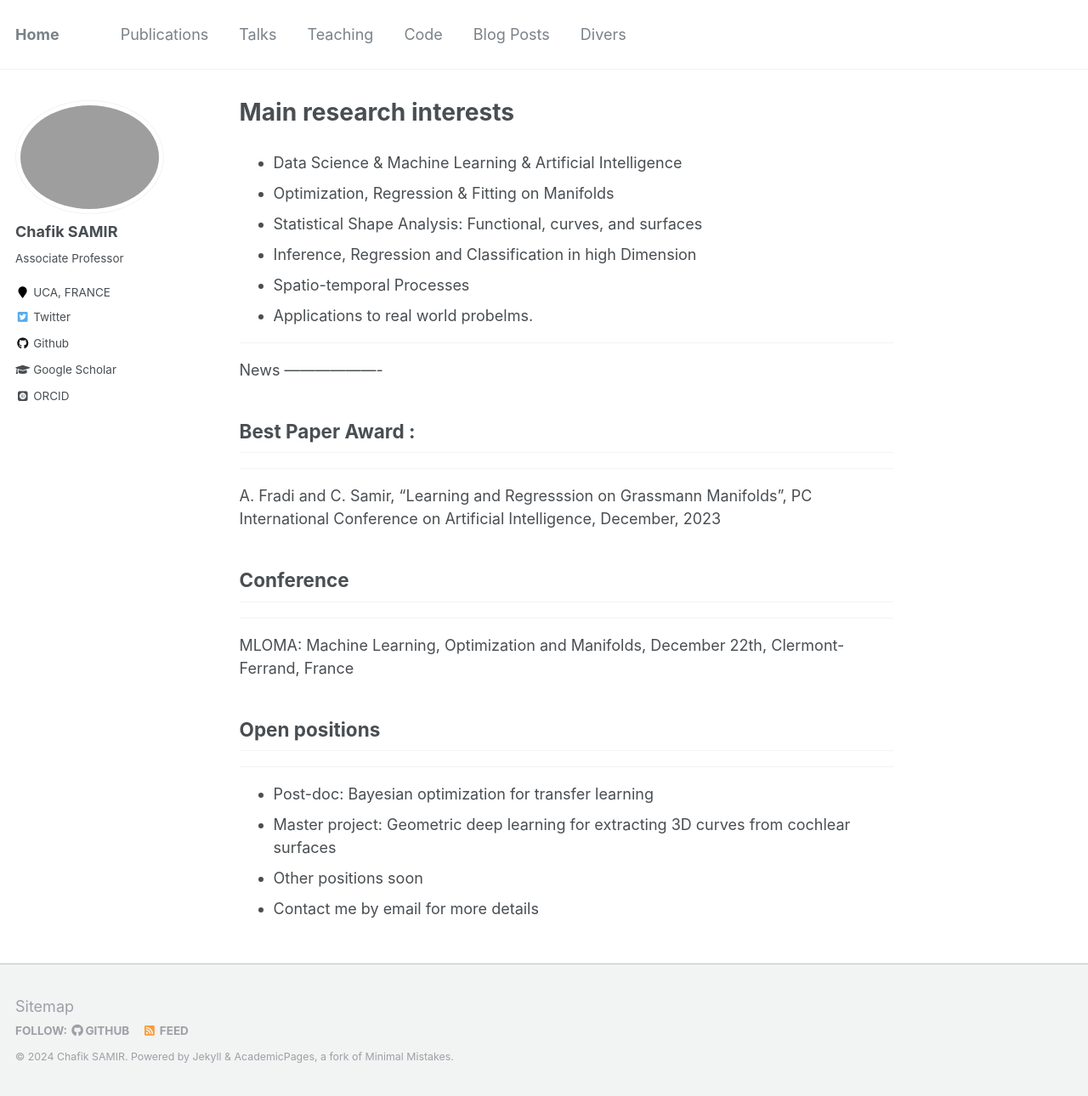
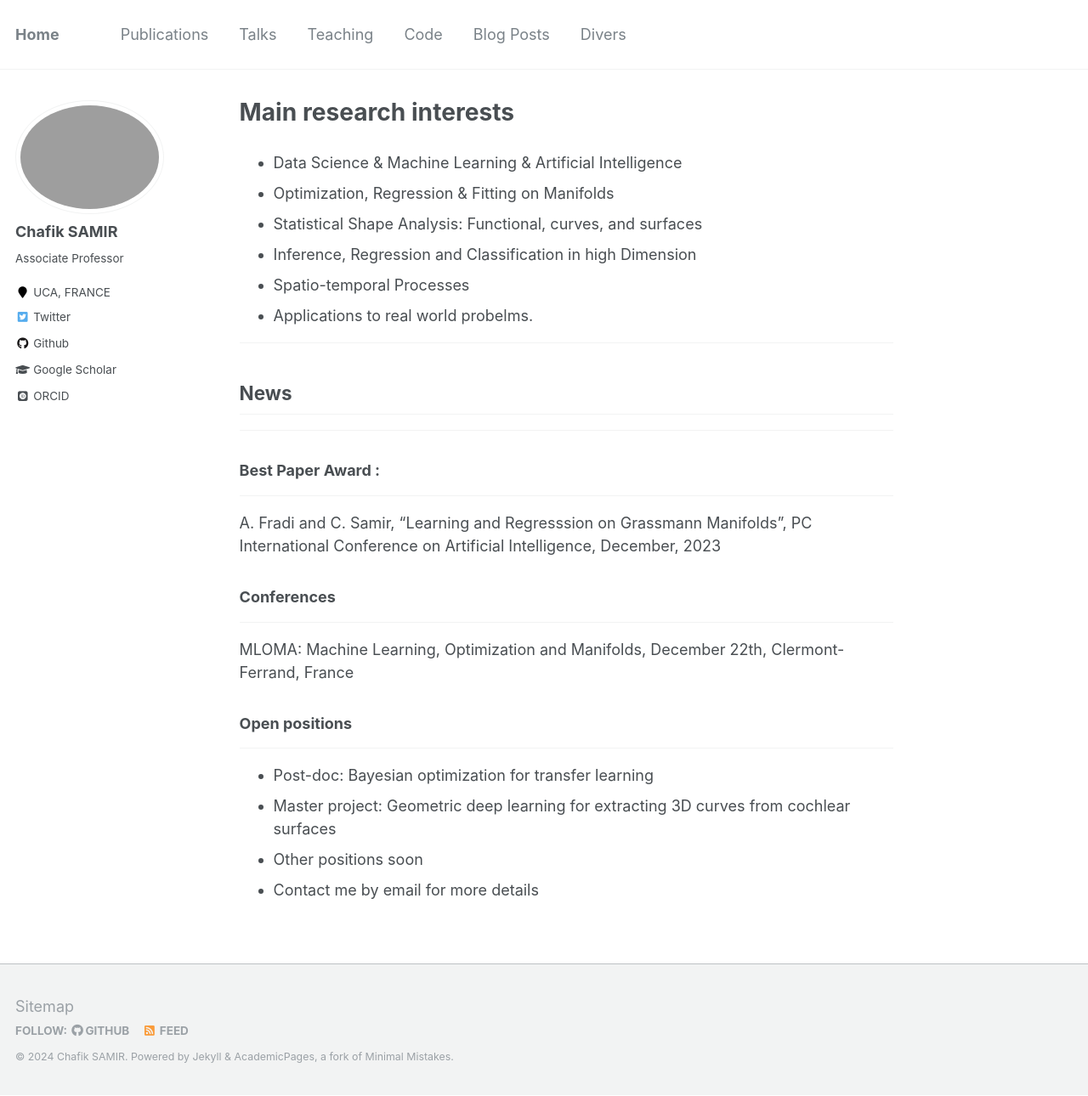
Before and after one commit to Chsamir/chsamir.github.io, a Jekyll site: the page built from _pages/about.md, in a window 1280 px wide and 1290 px high. Shown: the whole window at 85% size. Built offline with Jekyll 4.4.1, drawn with Linux system fonts in a browser that asks for light colours; some web fonts are replaced.

Commit message:
Update about.md

```diff
--- a/_pages/about.md
+++ b/_pages/about.md
@@ -19,19 +19,19 @@ redirect_from:
 - Applications to real world probelms.
 
 -------------------
-News
+## News
 -------------------
 
-## Best Paper Award :
+### Best Paper Award :
 ---------------------
 A. Fradi and C. Samir, "Learning and Regresssion on Grassmann Manifolds",
 PC International Conference on Artificial Intelligence, December, 2023
 
-## Conference
+### Conferences
 -------------------
 MLOMA: Machine Learning, Optimization and Manifolds, December 22th, Clermont-Ferrand, France
 
-## Open positions
+### Open positions
 -------------------
 
 - Post-doc:  Bayesian optimization for transfer learning
```
